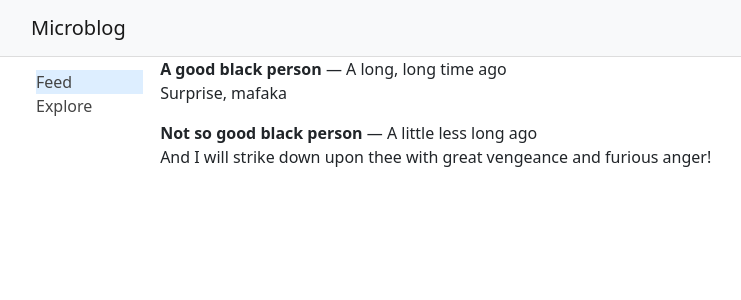
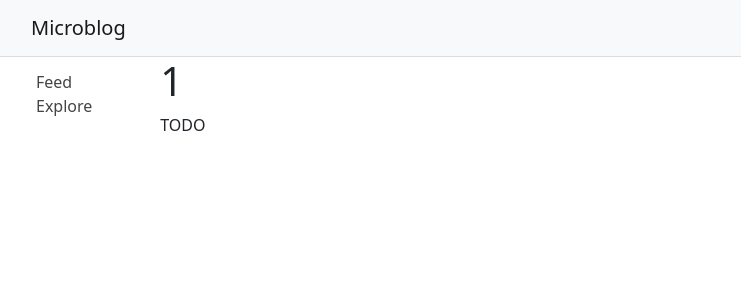
Before and after one commit to NVolskii/react_microblog, a React (Create React App) app: page /user/1 in a window 1280 px wide. Before the commit this address led to /. Shown: the top 300 px of the page, without its empty margins (51-792 px from the left). Built offline with nearby package versions, Linux system fonts and the light colour scheme.

Commit message:
added user page and complited chapter 4

```diff
--- a/src/App.js
+++ b/src/App.js
@@ -3,6 +3,7 @@
 import Header from './components/Header';
 import FeedPage from './pages/FeedPage';
 import ExplorePage from './pages/ExplorePage';
+import UserPage from './pages/UserPage';
 import LoginPage from './pages/LoginPage';
 
 export default function App() {
@@ -13,6 +14,7 @@
         <Routes>
           <Route path="/" element={<FeedPage />} />
           <Route path="/explore" element={<ExplorePage />} />
+          <Route path="/user/:username" element={<UserPage />} />
           <Route path="/login" element={<LoginPage />} />
           <Route path="*" element={<Navigate to="/" />} />
         </Routes>
--- /dev/null
+++ b/src/pages/UserPage.js
@@ -0,0 +1,13 @@
+import { useParams } from 'react-router-dom';
+import Body from '../components/Body';
+
+export default function UserPage() {
+  const { username } = useParams();
+
+  return (
+    <Body sidebar>
+      <h1>{username}</h1>
+      <p>TODO</p>
+    </Body>
+  );
+}
```
